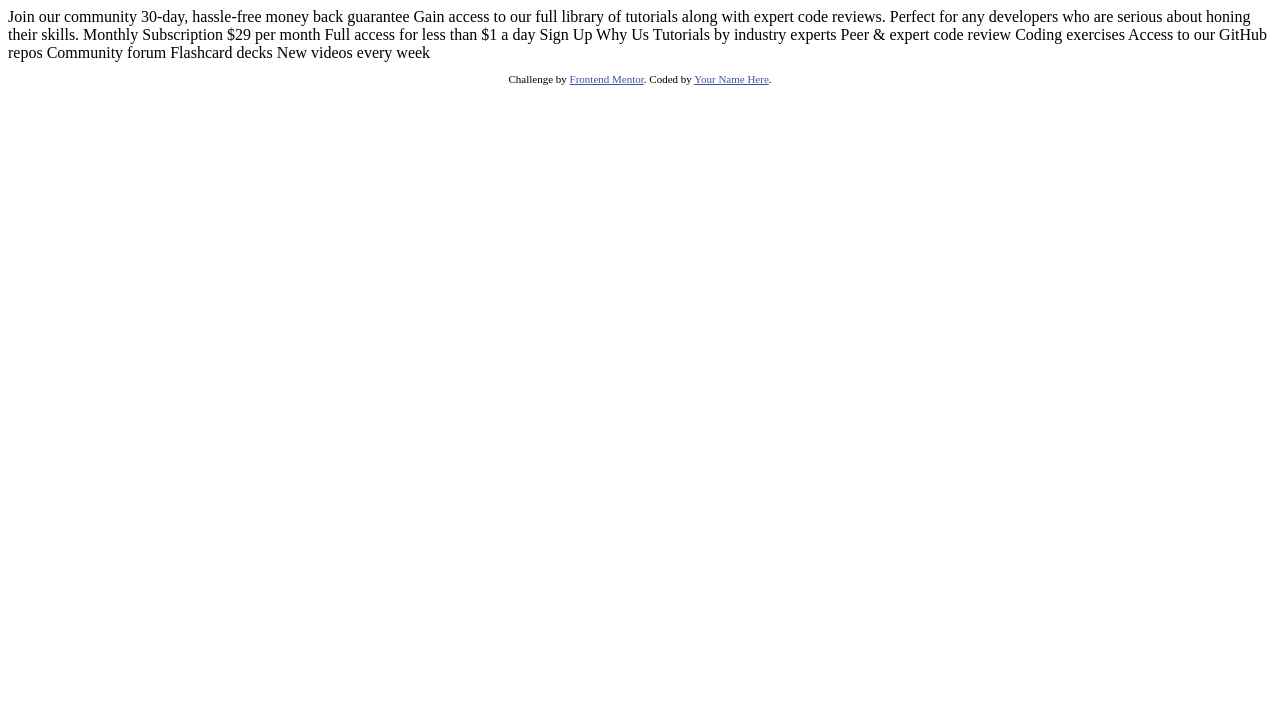
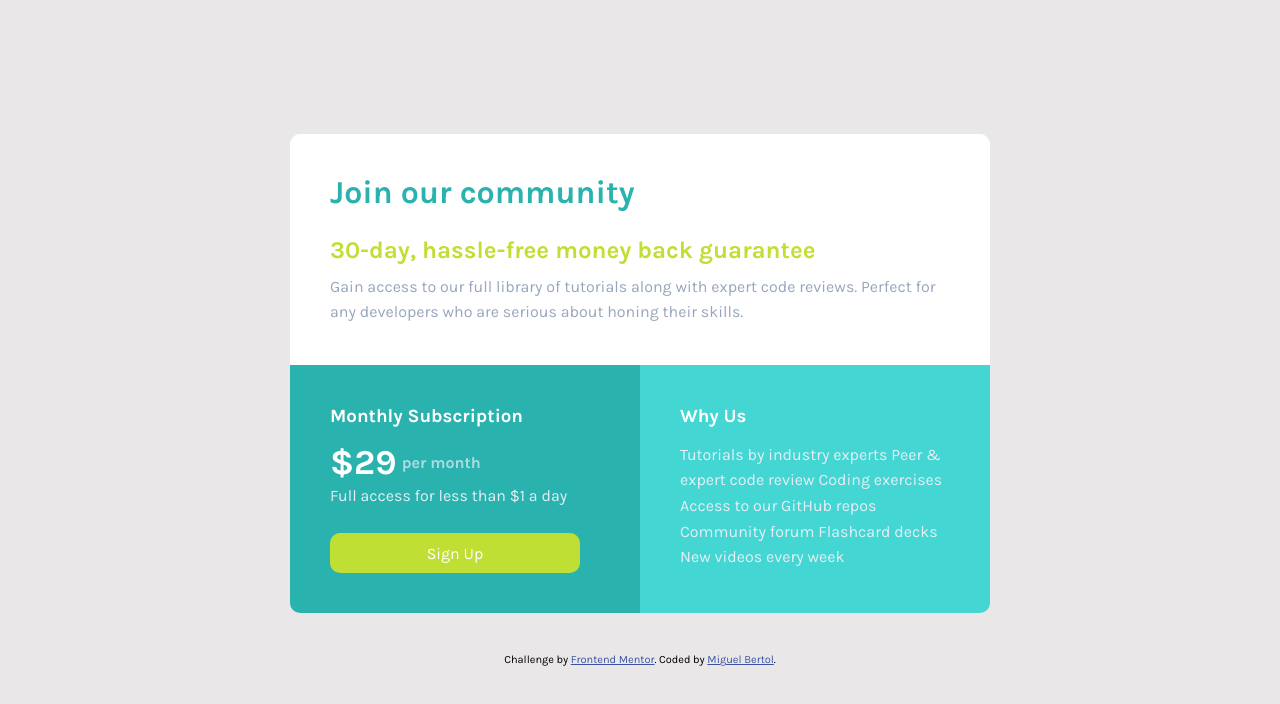
Before and after one commit to miguelbcodes/code-along-session, a plain HTML site: page index.html in a window 1280 px wide. Drawn offline with Linux system fonts and the light colour scheme.

Commit message:
Code Session

```diff
--- a/index.html
+++ b/index.html
@@ -5,6 +5,8 @@
   <meta name="viewport" content="width=device-width, initial-scale=1.0"> <!-- displays site properly based on user's device -->
 
   <link rel="icon" type="image/png" sizes="32x32" href="./images/favicon-32x32.png">
+
+  <link rel="stylesheet" href="style.css">
 
   <title>Frontend Mentor | Single Price Grid Component</title>
 
@@ -15,35 +17,54 @@
   </style>
 </head>
 <body>
-  Join our community
+  <main>
+    <div class="container">
+      <div class="one">
 
-  30-day, hassle-free money back guarantee
+        <h1 class="one-main-title">Join our community</h1>
 
-  Gain access to our full library of tutorials along with expert code reviews.
-  Perfect for any developers who are serious about honing their skills.
+        <h2 class="one-sub-title">30-day, hassle-free money back guarantee</h2>
 
-  Monthly Subscription
+        <p class="one-desc">Gain access to our full library of tutorials along with expert code reviews.
+        Perfect for any developers who are serious <span>about honing </span> their skills.</p>
 
-  &dollar;29 per month
+      </div>
 
-  Full access for less than &dollar;1 a day
+      <div class="two">
+        <h3 class="two-sub-title">Monthly Subscription</h3>
 
-  Sign Up
+        <h2 class="two-price">&dollar;29 <span>per month</span> </h2>
 
-  Why Us
+        <p class="two-desc">Full access for less than &dollar;1 a day</p>
 
-  Tutorials by industry experts
-  Peer &amp; expert code review
-  Coding exercises
-  Access to our GitHub repos
-  Community forum
-  Flashcard decks
-  New videos every week
+        <a class="two-button" href="#">Sign Up</a>
+
+      </div>
+
+      <div class="three">
+        <h3 class="three-title">Why Us</h3>
+
+        <p class="three-desc">Tutorials by industry experts
+        Peer &amp; expert code review
+        Coding exercises
+        Access to our GitHub repos
+        Community forum
+        Flashcard decks
+        New videos every week</p>
+
+      </div>
+    </div>
+  </main>
+
+
+
+
+
 
   <footer>
     <p class="attribution">
       Challenge by <a href="https://www.frontendmentor.io?ref=challenge" target="_blank">Frontend Mentor</a>.
-      Coded by <a href="#">Your Name Here</a>.
+      Coded by <a href="https://github.com/miguelbcodes/code-along-session">Miguel Bertol</a>.
     </p>
   </footer>
 </body>
--- /dev/null
+++ b/style.css
@@ -0,0 +1,105 @@
+@import url('https://fonts.googleapis.com/css2?family=Karla:wght@400;700&display=swap');
+
+* {
+    padding: 0;
+    margin: 0;
+    box-sizing: border-box;
+}
+
+body {
+    font-family: 'Karla', sans-serif;
+    background-color: #e9e7e7;
+    display: flex;
+    flex-direction: column;
+    justify-content: center;
+    align-items: center;
+    min-height: 100vh;
+}
+
+.container {
+    display: grid;
+    grid-template-columns: 350px 350px;
+    grid-template-rows: 3;
+    border-radius: 10px;
+    overflow: hidden;
+}
+
+.one, .two, .three{
+    padding: 40px;
+}
+
+.one{
+    grid-column: 1/3;
+    grid-row: 1/2;
+    background-color: #fff;
+}
+
+.two {
+    grid-column: 1/2;
+    grid-row: 2/3;
+    background-color: hsl(179, 62%, 43%);
+}
+
+.three {
+    grid-column: 2/3;
+    grid-row: 2/3;
+    background-color: hsl(179, 64%, 55%);
+}
+
+.one-main-title {
+    color: hsl(179, 62%, 43%);
+
+}
+
+.one-sub-title {
+    color: hsl(71, 73%, 54%);
+    padding: 25px 0px 10px 0px;
+}
+
+.one-desc {
+    color: hsl(218, 22%, 67%);
+    line-height: 1.6;
+}
+
+.two-sub-title, .three-title {
+    color: #fff;
+    margin-bottom: 15px;
+}
+
+.two-desc, .three-desc {
+    color: hsl(204, 43%, 93%);
+    line-height: 1.6;
+}
+
+.two-price {
+    color: #fff;
+    font-size:35px;
+    font-weight: 700;
+    display: flex;
+    align-items: center;
+}
+
+.two-price span {
+    font-size: medium;
+    color: hsl(204, 43%, 93%);
+    padding-left: 5px;
+    opacity: 0.7;
+}
+
+.two-button {
+    margin: 25px 0 auto 0;
+    display: block;
+    width: 250px;
+    height: 40px;
+    background-color: hsl(71, 73%, 54%);
+    border-radius: 10px;
+    display: flex;
+    align-items: center;
+    justify-content: center;
+    text-decoration: none;
+    color: #fff;
+}
+
+footer {
+    margin-top: 40px;
+}
```
